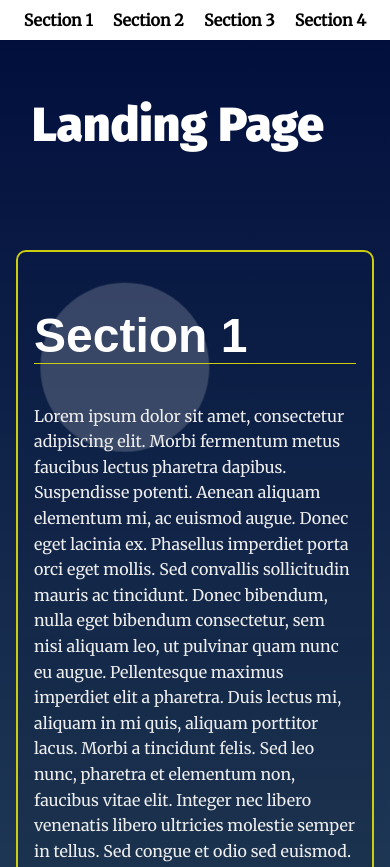
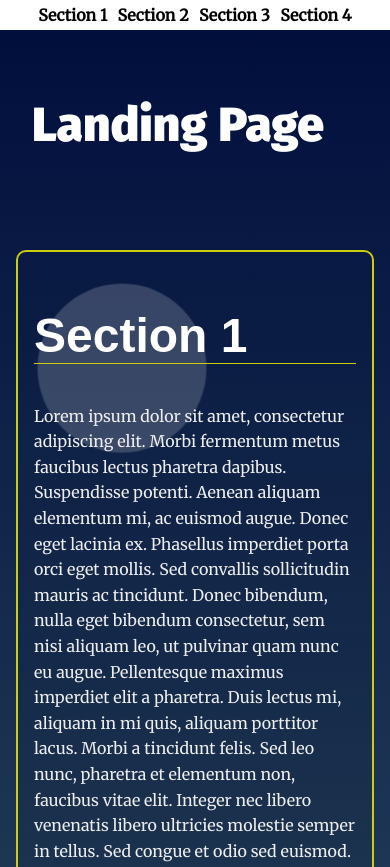
Before and after one commit to mustbemistaken/udacityProjectTwo, a plain HTML site: page index.html in a window 390 px wide. Shown: the top 867 px of the page. Drawn offline with Linux system fonts and the light colour scheme.

Commit message:
adding review comment changes

```diff
--- a/css/styles.css
+++ b/css/styles.css
@@ -88,7 +88,8 @@ section {
 }
 
 .navbar__menu .menu__link {
-    padding: .5em;
+
+    padding: .2em;
     font-weight: bold;
     text-decoration: none;
     color: #000;
--- a/js/app.js
+++ b/js/app.js
@@ -45,18 +45,34 @@ const checkIfActive = () =>
     //collects info of the element relating to viewport
     const rect = section.getBoundingClientRect();
 
+    //check if screen is set for mobile sizes
+    let windowSize = window.matchMedia("(max-width: 500px)")
+
+    //returns true or false depending if element is partially in viewport. using 700 as an offset for these sizes
+    let partiallyInViewport = ( (rect.top <= (window.innerHeight || document.documentElement.clientHeight)) && ((rect.top + rect.height) >= 700) && (rect.left <= (window.innerWidth || document.documentElement.clientWidth)) && ((rect.left + rect.width) >= 0))
+
     //returns a true or false value depending if element is in viewport
     let isInViewport =   (rect.top > -5 && rect.left >= 0 && rect.bottom <= (window.innerHeight || document.documentElement.clientHeight) && rect.right <= (window.outerWidth || document.documentElement.clientWidth));
 
         //checks if its in or out of viewport and if the element does or doesn't have active class in it and toggles it
-        if(isInViewport && !(section.classList.contains('your-active-class'))){
-            section.classList.toggle('your-active-class');
-        } else if( !(isInViewport) && (section.classList.contains('your-active-class'))){
-            section.classList.toggle('your-active-class');
+
+        //if the size is indeed less than 500px width then check if elements are partially in the screen to compensate for a full element not being visible. Otherwise just check if entire element is in viewport
+        if(windowSize.matches == true){
+            console.log(partiallyInViewport);
+            if(partiallyInViewport && !(section.classList.contains('your-active-class'))){
+                section.classList.toggle('your-active-class');
+            } else if( !(partiallyInViewport) && (section.classList.contains('your-active-class'))){
+                section.classList.remove('your-active-class');
+            }
+        } else {
+            if(isInViewport && !(section.classList.contains('your-active-class'))){
+                section.classList.toggle('your-active-class');
+            } else if( !(isInViewport) && (section.classList.contains('your-active-class'))){
+                section.classList.toggle('your-active-class');
+            }
         }
+});
 
-
-});
 
 //listening to all scrolling that occurs on the website
 window.addEventListener('scroll',checkIfActive);
```
Also changed, not shown: 1 other file.
